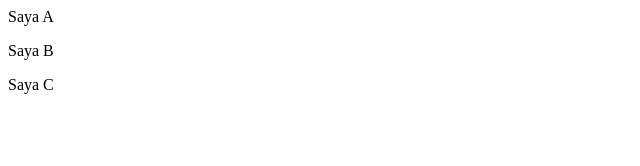
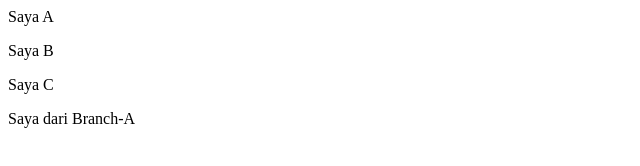
Before and after one commit to wilyanto/test-waskom, a plain HTML site: page index.html in a window 1280 px wide. Shown: the whole page, without its empty margins (0-640 px from the left). Drawn offline with Linux system fonts and the light colour scheme.

Commit message:
commit dari Branch-A

```diff
--- a/index.html
+++ b/index.html
@@ -3,3 +3,5 @@
 <p>Saya A</p>
 <p>Saya B</p>
 <p>Saya C</p>
+
+<p>Saya dari Branch-A</p>
```
